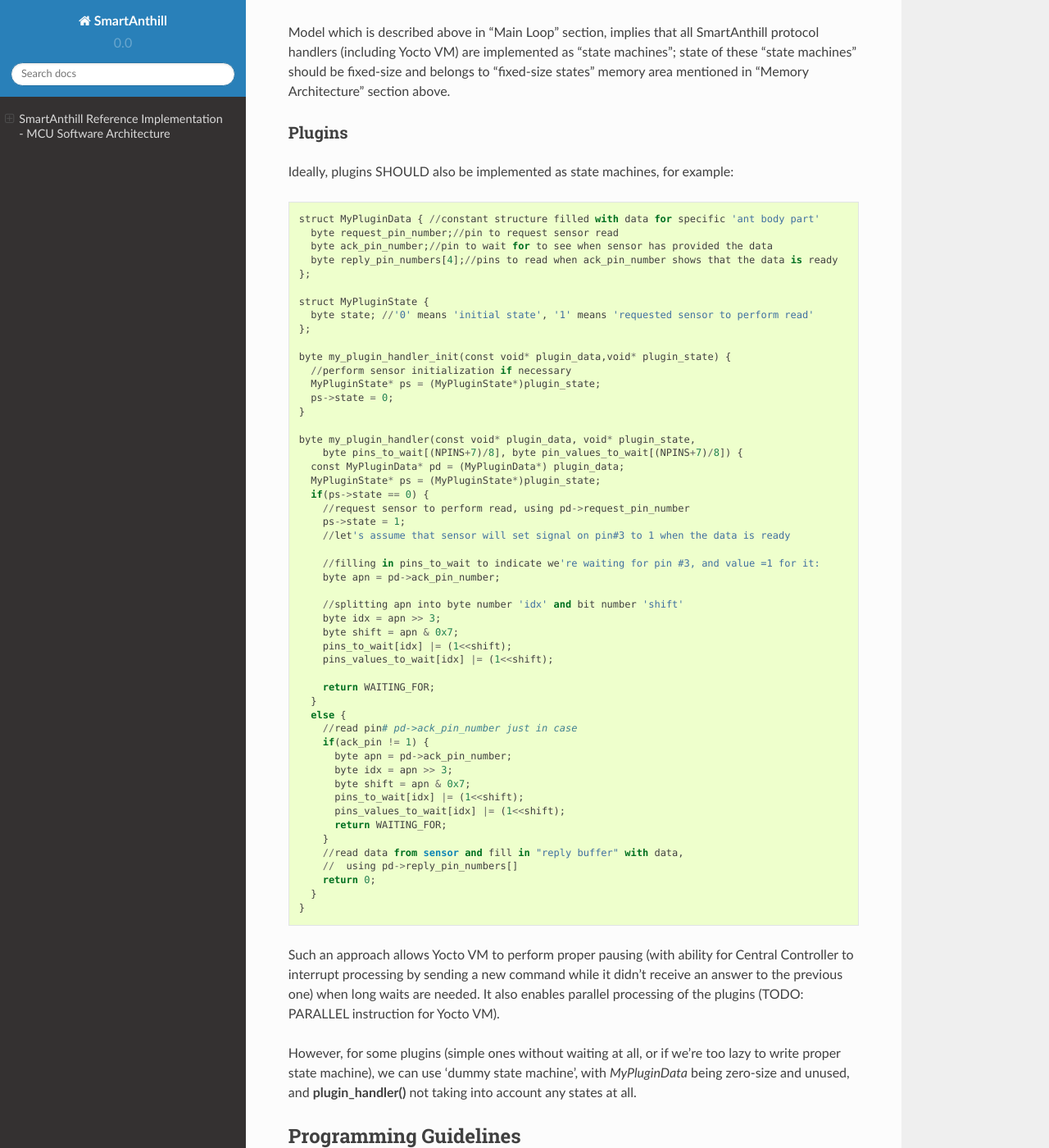
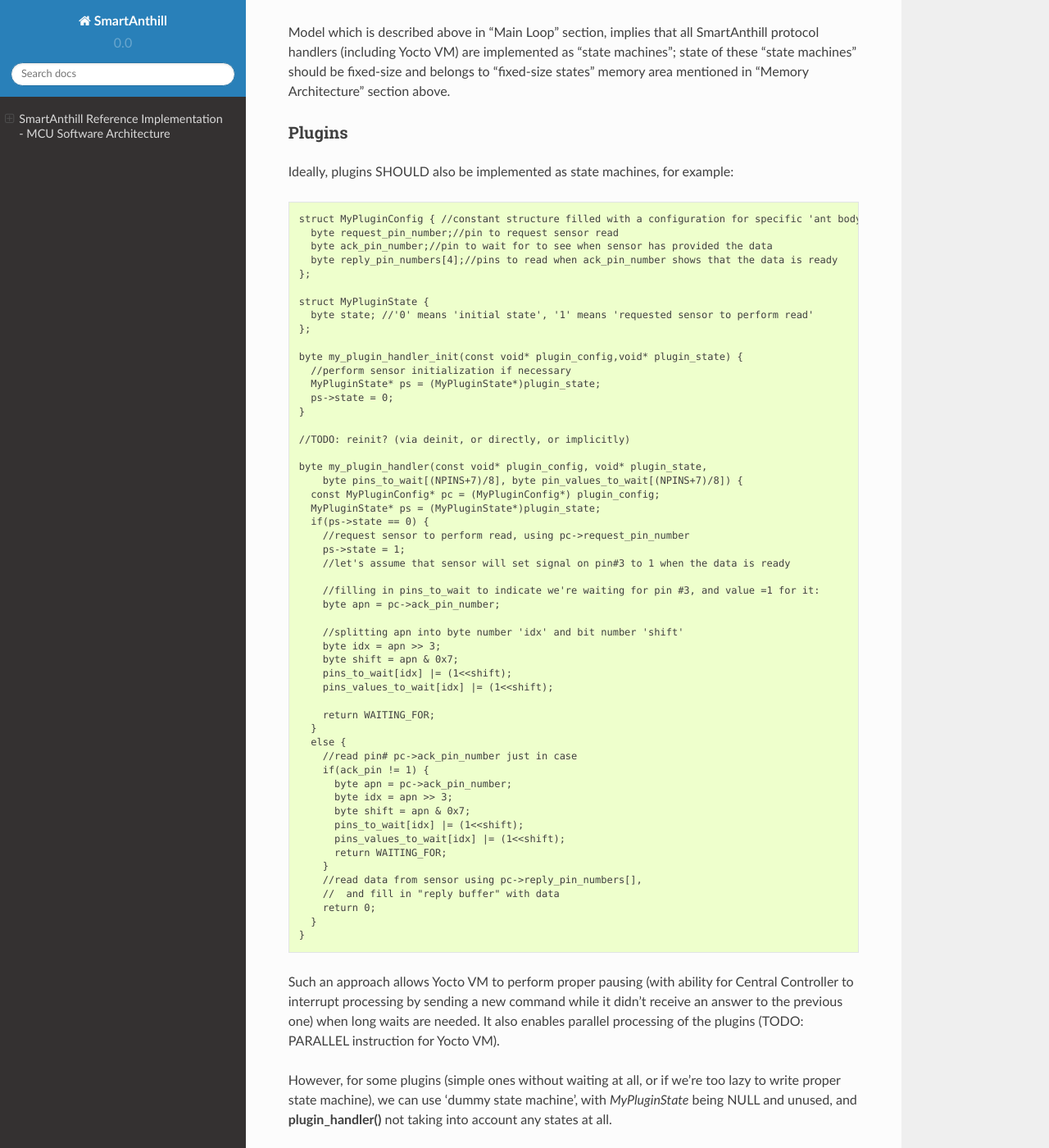
Before and after one commit to smartanthill/smartanthill2_0, a Sphinx documentation site: the page built from docs/design-documents/reference-implementation/mcu/smartanthill-reference-mcu-software-architecture.rst, in a window 1280 px wide and 1400 px high, scrolled down 4077 px. Shown: the whole window at 82% size. Built offline with Sphinx 7.4.7 and the Read the Docs theme 2.0.0, drawn with Linux system fonts in a browser that asks for light colours; some of the changed text lies outside the part shown.

Commit message:
Reference MCU Software Architecture v0.2.1a: renamed plugin_data to more appropriate plugin_config

```diff
--- a/docs/design-documents/reference-implementation/mcu/smartanthill-reference-mcu-software-architecture.rst
+++ b/docs/design-documents/reference-implementation/mcu/smartanthill-reference-mcu-software-architecture.rst
@@ -60,7 +60,7 @@ SmartAnthill on MCU is implemented as a "main loop", which calls different funct
 * NB: all calls of protocol handlers (both “receiving” and “sending”) are made right from the program “main loop” (and not one protocol handler calling another one), to reduce stack usage.
 * after protocol handler has processed the data, it returns to “main loop”. Now previous src is not needed anymore, so "main loop" can and should **memmove()** dst to the beginning of “command buffer”, discarding src and freeing space in "command buffer" for future processing.
 * after such **memmove()** is done, we have current packet (as processed by previous protocol handler) at the beginning of “command buffer”, so we can repeat the process of calling the “receiving” “protocol handler” (such as SAGDP, and then Yocto VM).
-* when Yocto VM is called (it has prototype **yocto_vm(void\* src,uint16 src_size,void\* dst, uint16\* dst_size,WaitingFor\* waiting_for);**; *WaitingFor* structure is described in detail in 'Asynchronous Returns' subsection below), it starts parsing the command buffer and execute commands. Whenever Yocto VM encounters an EXEC command (see "Yocto VM" document for details), Yocto VM calls an appropriate plugin handler, with the following prototype: **plugin_handler(const void\* plugin_data,void\* plugin_state,void\* src,uint16 src_size,void\* reply, uint16\* reply_size, WaitingFor\* waiting_for)**, passing pointer to plugin data as a src and it's own *dst* as *reply*. After plugin_handler returns, Yocto VM increments it's own *dst* by a size of the reply passed back from the plugin. It ensures proper and easy forming of "reply buffer" as required by Yocto VM specification.
+* when Yocto VM is called (it has prototype **yocto_vm(void\* src,uint16 src_size,void\* dst, uint16\* dst_size,WaitingFor\* waiting_for);**; *WaitingFor* structure is described in detail in 'Asynchronous Returns' subsection below), it starts parsing the command buffer and execute commands. Whenever Yocto VM encounters an EXEC command (see "Yocto VM" document for details), Yocto VM calls an appropriate plugin handler, with the following prototype: **plugin_handler(const void\* plugin_config,void\* plugin_state,void\* src,uint16 src_size,void\* reply, uint16\* reply_size, WaitingFor\* waiting_for)**, passing pointer to plugin data as a src and it's own *dst* as *reply*. After plugin_handler returns, Yocto VM increments it's own *dst* by a size of the reply passed back from the plugin. It ensures proper and easy forming of "reply buffer" as required by Yocto VM specification.
 * after the Yocto VM has processed the data, “main loop” doesn't need the command anymore, so it can again **memmove()** "reply buffer" (returned at *dst* location by Yocto VM) to the beginning of “command buffer” and call SAGDP “sending” protocol handler.
 * after “sending” protocol handler returns, “main loop” may and should **memmove()** reply of the “sending” protocol handler to the beginning of the “command buffer” and continue calling the “sending” protocol handlers (and memmove()-ing data to the beginning of the “command buffer”) until the last protocol handler is called; at this point, data is prepared for feeding to the physical channel.
 * at this point, "main loop" may and should call [TODO] function (which belongs to device-specific library) to pass data back to the physical layer.
@@ -98,7 +98,7 @@ Ideally, plugins SHOULD also be implemented as state machines, for example:
 
 ::
 
-  struct MyPluginData { //constant structure filled with data for specific 'ant body part'
+  struct MyPluginConfig { //constant structure filled with a configuration for specific 'ant body part'
     byte request_pin_number;//pin to request sensor read
     byte ack_pin_number;//pin to wait for to see when sensor has provided the data
     byte reply_pin_numbers[4];//pins to read when ack_pin_number shows that the data is ready
@@ -108,23 +108,25 @@ Ideally, plugins SHOULD also be implemented as state machines, for example:
     byte state; //'0' means 'initial state', '1' means 'requested sensor to perform read'
   };
 
-  byte my_plugin_handler_init(const void* plugin_data,void* plugin_state) {
+  byte my_plugin_handler_init(const void* plugin_config,void* plugin_state) {
     //perform sensor initialization if necessary
     MyPluginState* ps = (MyPluginState*)plugin_state;
     ps->state = 0;
   }
 
-  byte my_plugin_handler(const void* plugin_data, void* plugin_state,
+  //TODO: reinit? (via deinit, or directly, or implicitly)
+
+  byte my_plugin_handler(const void* plugin_config, void* plugin_state,
       byte pins_to_wait[(NPINS+7)/8], byte pin_values_to_wait[(NPINS+7)/8]) {
-    const MyPluginData* pd = (MyPluginData*) plugin_data;
+    const MyPluginConfig* pc = (MyPluginConfig*) plugin_config;
     MyPluginState* ps = (MyPluginState*)plugin_state;
     if(ps->state == 0) {
-      //request sensor to perform read, using pd->request_pin_number
+      //request sensor to perform read, using pc->request_pin_number
       ps->state = 1;
       //let's assume that sensor will set signal on pin#3 to 1 when the data is ready
 
       //filling in pins_to_wait to indicate we're waiting for pin #3, and value =1 for it:
-      byte apn = pd->ack_pin_number;
+      byte apn = pc->ack_pin_number;
 
       //splitting apn into byte number 'idx' and bit number 'shift'
       byte idx = apn >> 3;
@@ -135,24 +137,24 @@ Ideally, plugins SHOULD also be implemented as state machines, for example:
       return WAITING_FOR;
     }
     else {
-      //read pin# pd->ack_pin_number just in case
+      //read pin# pc->ack_pin_number just in case
       if(ack_pin != 1) {
-        byte apn = pd->ack_pin_number;
+        byte apn = pc->ack_pin_number;
         byte idx = apn >> 3;
         byte shift = apn & 0x7;
         pins_to_wait[idx] |= (1<<shift);
         pins_values_to_wait[idx] |= (1<<shift);
         return WAITING_FOR;
       }
-      //read data from sensor and fill in "reply buffer" with data,
-      //  using pd->reply_pin_numbers[]
+      //read data from sensor using pc->reply_pin_numbers[],
+      //  and fill in "reply buffer" with data
       return 0;
     }
   }
 
 Such an approach allows Yocto VM to perform proper pausing (with ability for Central Controller to interrupt processing by sending a new command while it didn't receive an answer to the previous one) when long waits are needed. It also enables parallel processing of the plugins (TODO: PARALLEL instruction for Yocto VM).
 
-However, for some plugins (simple ones without waiting at all, or if we're too lazy to write proper state machine), we can use 'dummy state machine', with *MyPluginData* being zero-size and unused, and **plugin_handler()** not taking into account any states at all.
+However, for some plugins (simple ones without waiting at all, or if we're too lazy to write proper state machine), we can use 'dummy state machine', with *MyPluginState* being NULL and unused, and **plugin_handler()** not taking into account any states at all.
 
 
 Programming Guidelines
```
Also changed, not shown: other parts of docs/design-documents/reference-implementation/mcu/smartanthill-reference-mcu-software-architecture.rst (+1 -1 lines).
